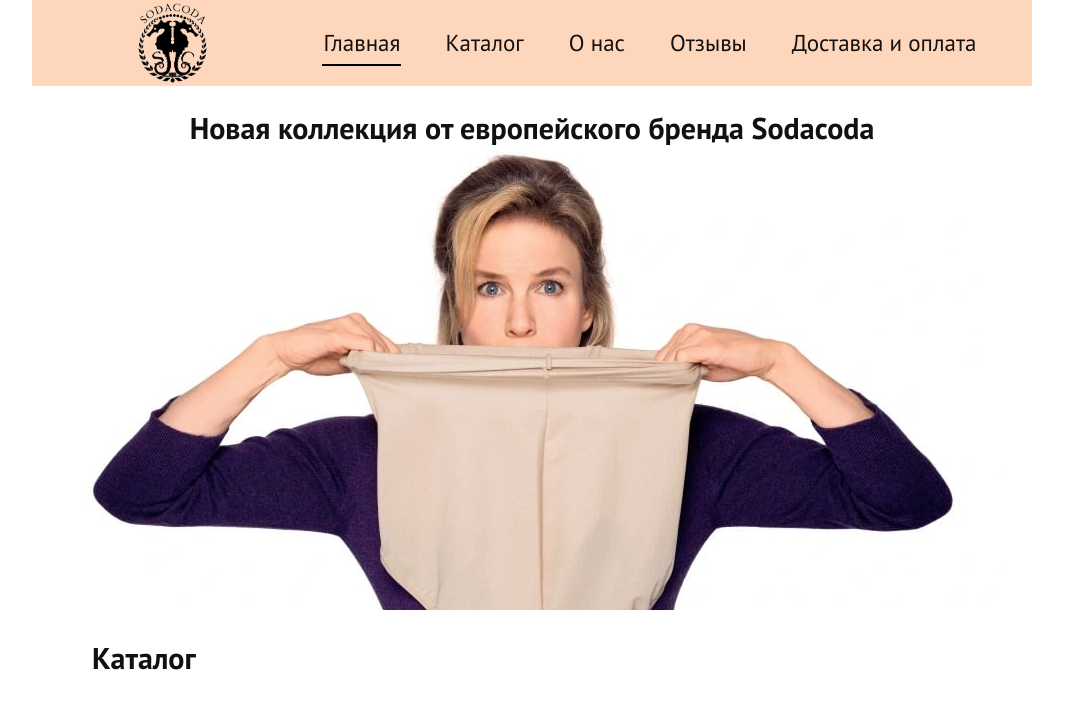
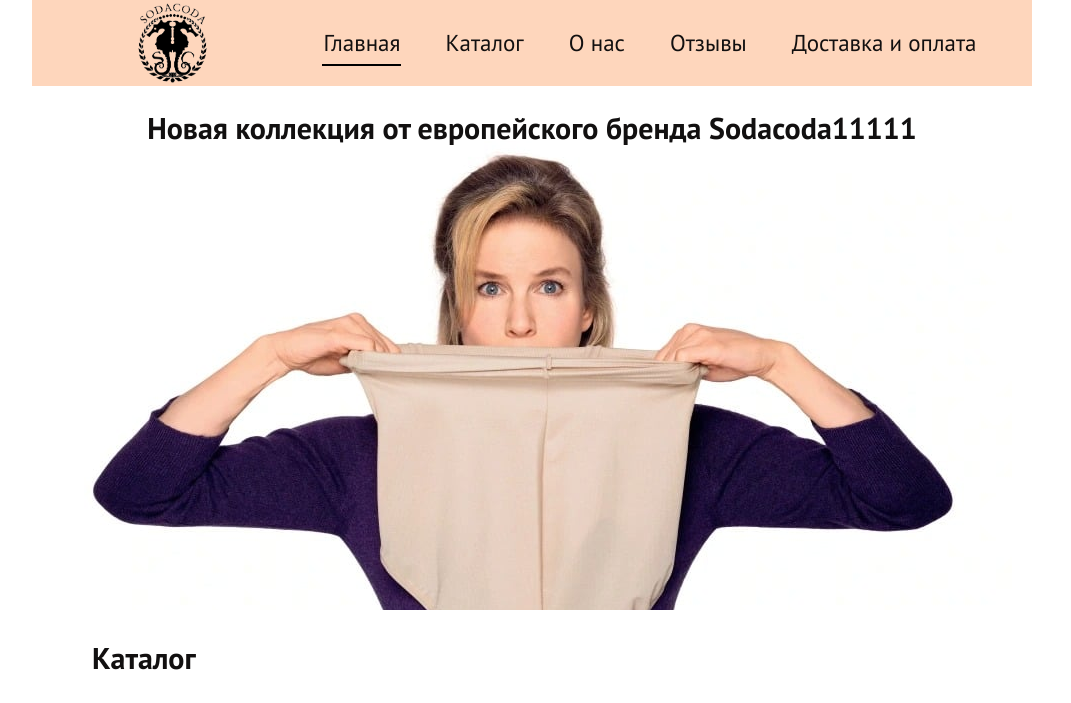
Before and after one commit to WhyItWorksAlex/Sodacoda-test, a plain HTML site: page index.html in a window 1280 px wide. Shown: the top 703 px of the page, without its empty margins (108-1179 px from the left). Drawn offline with Linux system fonts and the light colour scheme.

Commit message:
Update index.html

```diff
--- a/index.html
+++ b/index.html
@@ -39,7 +39,7 @@
       <div class="page-main-container">
         <h1 class="visually-hidden">Официальный магазин бренда корректирующего и нижнего белья Sodacoda</h1>
         <section class="hero">
-          <h2 class="section-title welcome-words">Новая коллекция от европейского бренда Sodacoda</h2>
+          <h2 class="section-title welcome-words">Новая коллекция от европейского бренда Sodacoda11111</h2>
         </section>
         <section class="catalogue-preview">
           <h2 class="section-title catalogue-preview-title">
```
